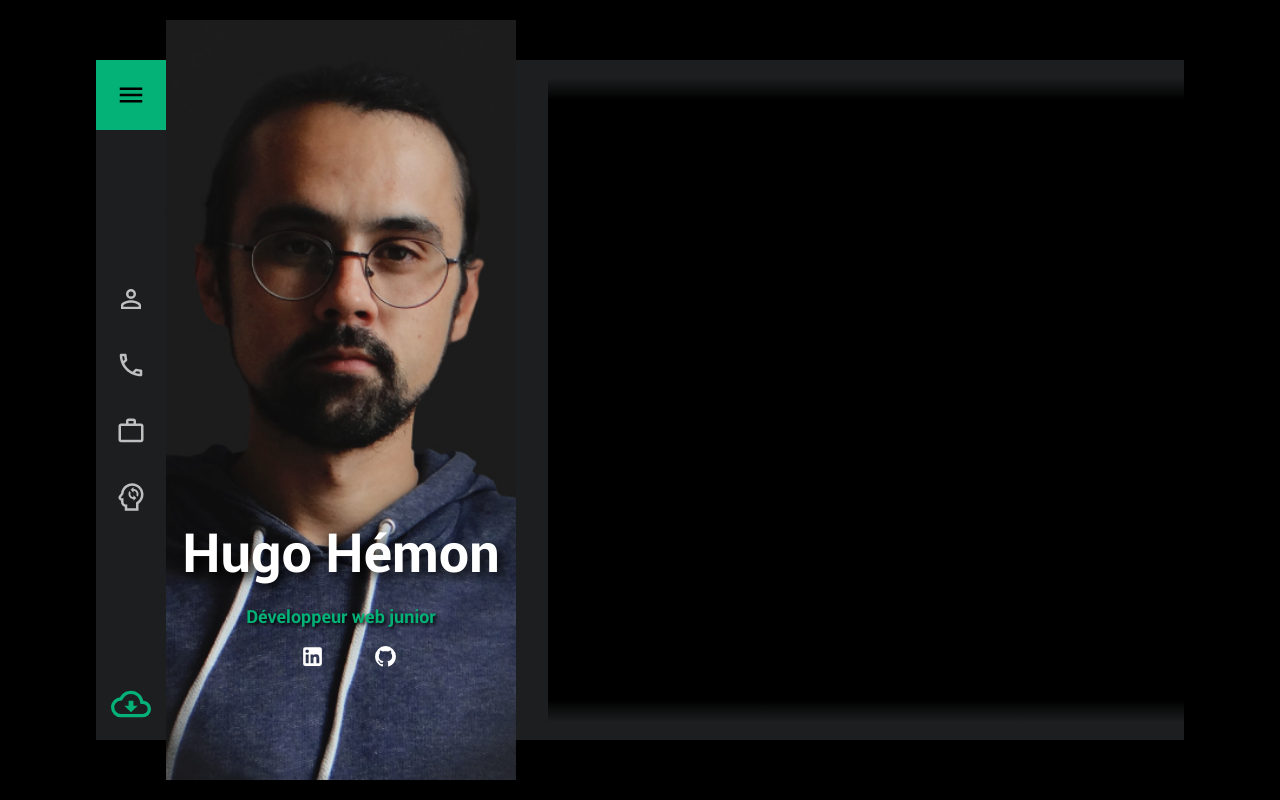
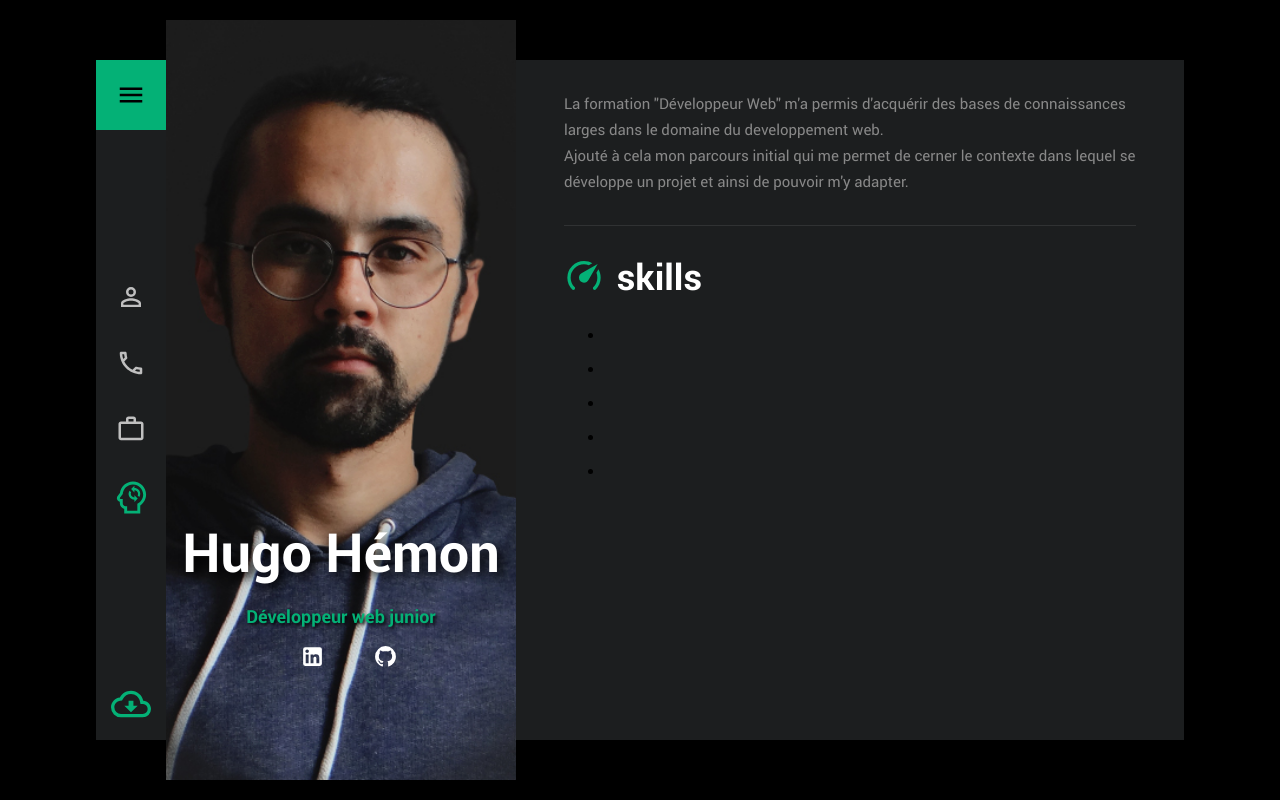
Before and after one commit to Guetso/CV, a Vue app: page /#/skills in a window 1280 px wide. Both pictures are taken after a click on the element 131 px from the left and 400 px from the top of the page. Built offline with nearby package versions, Linux system fonts and the light colour scheme.

Commit message:
add skills_begin + fix ortho

```diff
--- /dev/null
+++ b/src/components/icons/IconSkill.vue
@@ -0,0 +1,5 @@
+<template>
+  <g>
+    <path d="M12,16A3,3 0 0,1 9,13C9,11.88 9.61,10.9 10.5,10.39L20.21,4.77L14.68,14.35C14.18,15.33 13.17,16 12,16M12,3C13.81,3 15.5,3.5 16.97,4.32L14.87,5.53C14,5.19 13,5 12,5A8,8 0 0,0 4,13C4,15.21 4.89,17.21 6.34,18.65H6.35C6.74,19.04 6.74,19.67 6.35,20.06C5.96,20.45 5.32,20.45 4.93,20.07V20.07C3.12,18.26 2,15.76 2,13A10,10 0 0,1 12,3M22,13C22,15.76 20.88,18.26 19.07,20.07V20.07C18.68,20.45 18.05,20.45 17.66,20.06C17.27,19.67 17.27,19.04 17.66,18.65V18.65C19.11,17.2 20,15.21 20,13C20,12 19.81,11 19.46,10.1L20.67,8C21.5,9.5 22,11.18 22,13Z" />
+  </g>
+</template>
--- a/src/router/index.js
+++ b/src/router/index.js
@@ -48,7 +48,7 @@ const routes = [
     }
   },
   {
-    path: '/skils',
+    path: '/skills',
     name: 'Skills',
     component: () =>
       import('../views/Skills.vue'),
--- a/src/sass/_main.scss
+++ b/src/sass/_main.scss
@@ -3,11 +3,13 @@
 @import "./base/typography/homeTyp";
 @import "./base/typography/contactTyp";
 @import "./base/typography/portfolioTyp";
+@import "./base/typography/skillsTyp";
 @import "./base/app";
 @import "./base/scrollBarChrome";
 @import "./views/home";
 @import "./views/contact";
 @import "./views/portfolio";
+@import "./views/skills";
 @import "./components/nav";
 @import "./components/picture";
 @import "./components/cursor";
--- /dev/null
+++ b/src/sass/base/typography/_skillsTyp.scss
@@ -0,0 +1,21 @@
+.skills {
+    &__header {
+        &__p {
+            color: #888888;
+            font-family: "robotoregular", Arial, Helvetica, sans-serif;
+            font-size: 15px;
+            line-height: 25.95px;
+            text-align: left;
+        }
+    }
+    &__techs {
+        &__title {
+            font-size: 36px;
+            font-family: "robotobold", Arial, Helvetica, sans-serif;
+            span {
+                color: white;
+                line-height: 2.5rem;
+            }
+        }
+    }
+}
--- a/src/sass/views/_contact.scss
+++ b/src/sass/views/_contact.scss
@@ -14,7 +14,6 @@
             display: flex;
             border: solid 5px white;
             @media all and (max-width: 576px) {
-
                 overflow: hidden;
             }
         }
--- /dev/null
+++ b/src/sass/views/_skills.scss
@@ -0,0 +1,27 @@
+.skills {
+    padding-left: 2rem;
+    padding-right: 2rem;
+    &__header {
+        position: relative;
+        padding-bottom: 1rem;
+        &::after {
+            content: "";
+            position: absolute;
+            bottom: 0;
+            left: 0;
+            right: 0;
+            height: 1px;
+            background-color: white;
+            opacity: 0.09;
+        }
+    }
+    &__techs {
+        &__title {
+            display: flex;
+            :first-child {
+                color: #04b176;
+                margin-right: 0.8rem;
+            }
+        }
+    }
+}
--- a/src/views/Home.vue
+++ b/src/views/Home.vue
@@ -83,13 +83,13 @@ export default {
           header: 'iconDb',
           name: 'Base de données',
           content:
-            'Création d\'<strong>API</strong> et mise en place d\'une <strong>base de donnée</strong>'
+            'Création d\'<strong>API</strong> et mise en place d\'une <strong>base de données</strong>.'
         },
         {
           header: 'iconSecu',
           name: 'Sécurité',
           content:
-            'Sensibilisé à la sécurité des données et à la protection des utilisateurs sur le Web. Prise en compte des recommandations de l\'<strong>OWASP</strong> et du <strong>RGPD</strong>'
+            'Sensibilisé à la sécurité des données et à la protection des utilisateurs sur le Web. Prise en compte des recommandations de l\'<strong>OWASP</strong> et du <strong>RGPD</strong>.'
         }
       ]
     }
--- a/src/views/Skills.vue
+++ b/src/views/Skills.vue
@@ -1,95 +1,65 @@
 <template>
-  <div class="home">
-    <header class="home__header">
-      <h2 class="home__header__title"> &Agrave; propos</h2>
-
-      <aside class="home__header__aside">
-        32 ans
-        <span>/</span> Finistère
-        <span>/</span> En recherche d'alternance
-      </aside>
-
-      <p class="home__header__content">
-        Suite à une formation en marketing, puis en gestion et comptabilité, j'ai travaillé en tant que collaborateur comptable au sein d'un cabinet d'expertise Quimpérois.
-        <br />Après plusieurs années à ce poste j'ai souhaité me reconvertir et revenir à mes premières aspirations : l'informatique et le web.
-      </p>
-      <p class="home__header__content">
-        J'ai validé avec succès la formation
-        <a
-          href="https://openclassrooms.com/fr/paths/185-developpeur-web"
-          target="__blank"
-        >Développeur Web</a> dispensée par le site de formation en ligne OpenClassrooms.
-        <br />Après avoir acquis les bases du développement web, mon objectif est désormais d'acquerir de nouvelles connaissances et de monter en compétences.
-      </p>
-      <p class="home__header__content home__header__content--strong">
-        Je suis donc à la recherche d'un
-        <strong>contrat en alternance</strong> dans le cadre de la formation
-        <a
-          href="https://openclassrooms.com/fr/paths/59-developpeur-dapplication-php-symfony"
-          target="__blank"
-        >PHP/Symfony</a> d'OpenClassrooms.
+  <div class="skills">
+    <header class="skills__header">
+      <p class="skills__header__p">
+        La formation "Développeur Web" m'a permis d'acquérir des bases de connaissances larges dans le domaine du developpement web.
+        <br />Ajouté à cela mon parcours initial qui me permet de cerner le contexte dans lequel se développe un projet et ainsi de pouvoir m'y adapter.
       </p>
     </header>
 
-    <section class="home__skills">
-      <h2 class="home__skills__title">Compétences</h2>
+    <section class="skills__techs">
+      <h2 class="skills__techs__title">
+        <icon-base :width="40" :height="40">
+          <component :is="title.icon" />
+        </icon-base>
+        <span>{{title.content}}</span>
+      </h2>
       <div class="container">
-        <article class="skill" v-for="skill in skills" :key="skill.name">
-          <header class="skill__header">
-            <icon-base :width="30" :height="30" :icon-name="skill.name">
-              <component :is="skill.header" />
-            </icon-base>
-          </header>
-          <h3 class="skill__title">{{skill.name}}</h3>
-          <p v-html="skill.content" class="skill__content"></p>
-        </article>
+        <article class="skill" v-for="skill in skills" :key="skill.name"></article>
       </div>
+      <ul v-for="item in techs" :key="item.name">
+        <li></li>
+      </ul>
     </section>
   </div>
 </template>
 
 <script>
 import IconBase from '@/components/IconBase.vue'
-import IconCode from '../components/icons/IconCode'
-import IconSeo from '../components/icons/IconSeo'
-import IconDb from '../components/icons/IconDb'
-import IconSecu from '../components/icons/IconSecu'
+import IconSkill from '../components/icons/IconSkill'
 
 export default {
-  name: 'Home',
+  name: 'Skills',
   components: {
     IconBase,
-    IconCode,
-    IconSeo,
-    IconDb,
-    IconSecu
+    IconSkill
   },
   data: function () {
     return {
-      skills: [
+      title: {
+        icon: 'IconSkill',
+        content: 'skills'
+      },
+      techs: [
         {
-          header: 'IconCode',
-          name: 'WebDev',
-          content:
-            '<strong>Développer</strong> une application web répondant aux standards actuels.'
+          name: 'html5',
+          icon: 'HtmlIcon'
         },
         {
-          header: 'iconSeo',
-          name: 'SEO',
-          content:
-            'Optimiser une application pour améliorer son <strong>référencement</strong>.'
+          name: 'css3',
+          icon: 'CssIcon'
         },
         {
-          header: 'iconDb',
-          name: 'Base de données',
-          content:
-            'Création d\'<strong>API</strong> et mise en place d\'une <strong>base de donnée</strong>'
+          name: 'javascript',
+          icon: 'JsIcon'
         },
         {
-          header: 'iconSecu',
-          name: 'Sécurité',
-          content:
-            'Sensibilisé à la sécurité des données et à la protection des utilisateurs sur le Web. Prise en compte des recommandations de l\'<strong>OWASP</strong> et du <strong>RGPD</strong>'
+          name: 'mySql',
+          icon: 'MySqlIcon'
+        },
+        {
+          name: 'git',
+          icon: 'GitIcon'
         }
       ]
     }
```
